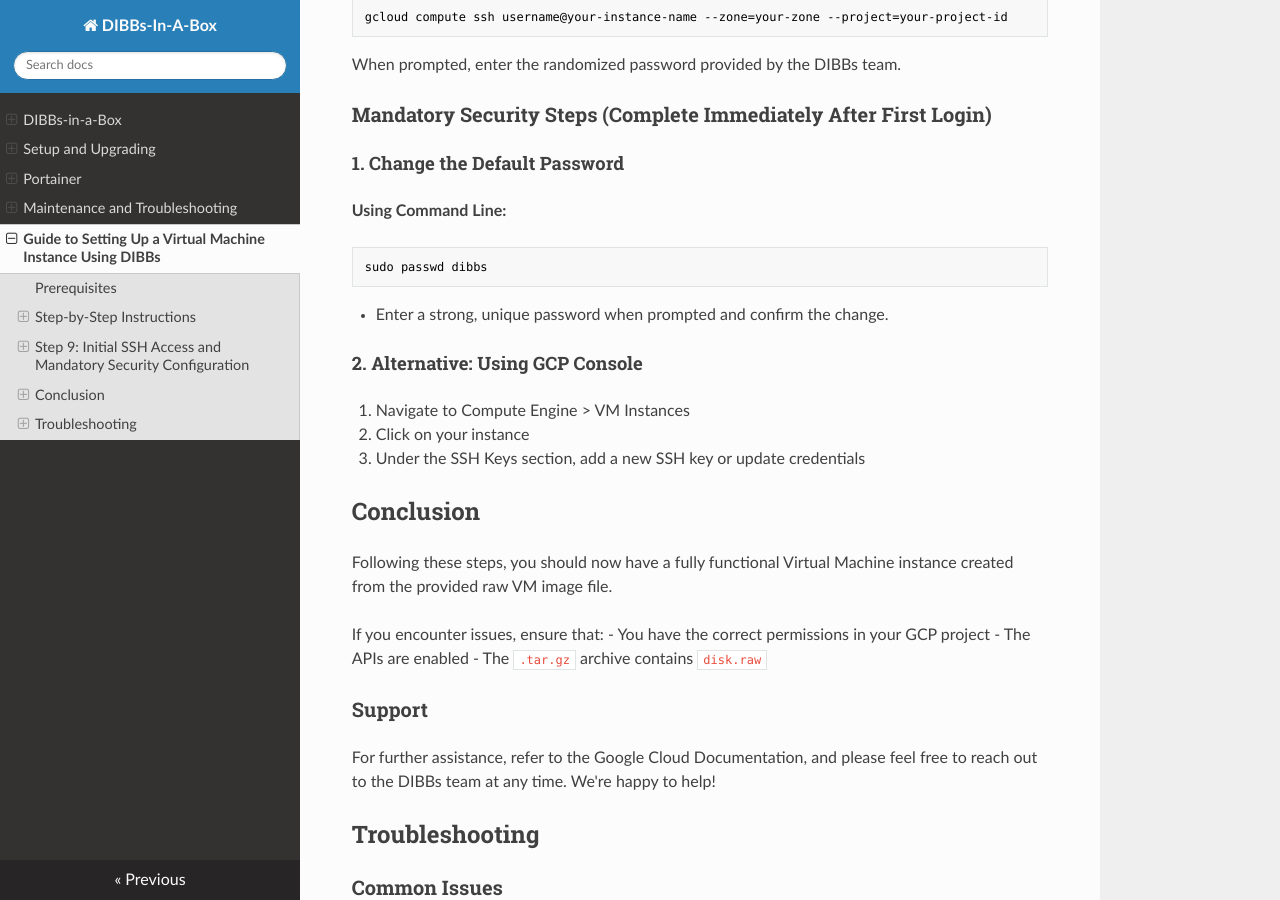
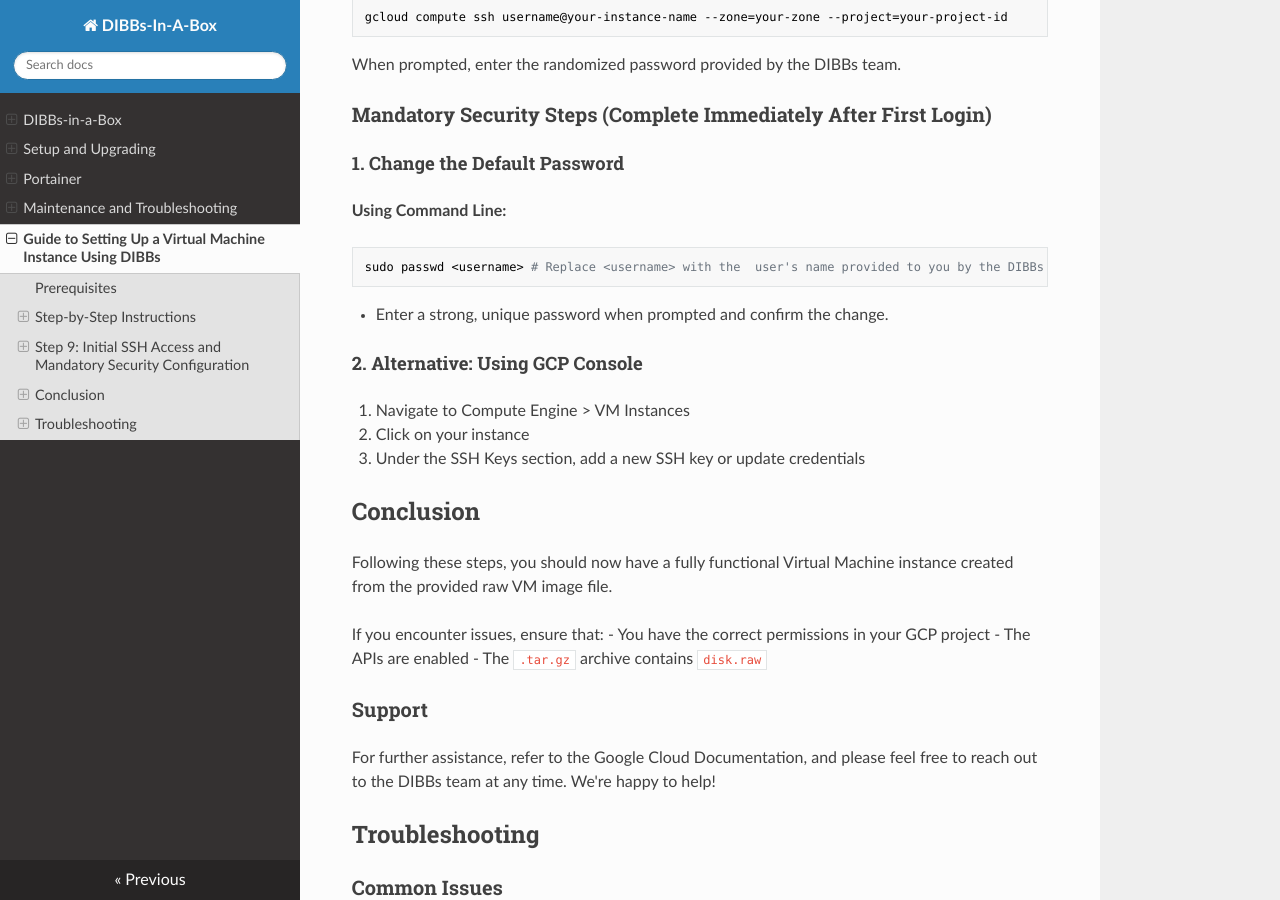
Before and after one commit to CDCgov/dibbs-vm, an MkDocs documentation site: the page built from docs/vm-docs/docs/04-GCP-VM-Setup.md, in a window 1280 px wide and 900 px high, scrolled down 4280 px. Built offline with MkDocs 1.6.1, drawn with Linux system fonts in a browser that asks for light colours; nearby versions of some CDN libraries.

Commit message:
update on GCP documentation

````diff
--- a/docs/vm-docs/docs/04-GCP-VM-Setup.md
+++ b/docs/vm-docs/docs/04-GCP-VM-Setup.md
@@ -201,7 +201,7 @@
 
 **Using Command Line:**
 ```bash
-sudo passwd dibbs
+sudo passwd <username> # Replace <username> with the  user's name provided to you by the DIBBs team
 ```
 
 - Enter a strong, unique password when prompted and confirm the change.
````
